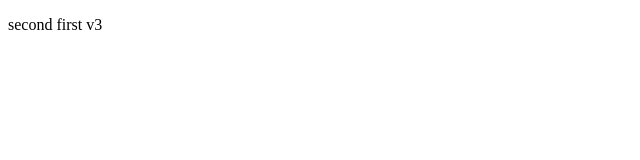
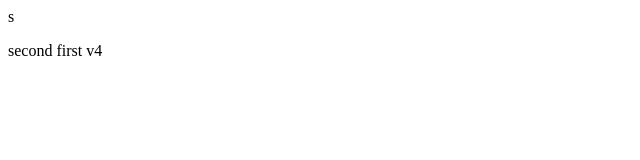
Before and after one commit to stylishajay74-ux/repo, a plain HTML site: page index1.html in a window 1280 px wide. Shown: the whole page, without its empty margins (0-640 px from the left). Drawn offline with Linux system fonts and the light colour scheme.

Commit message:
v4 of index1.html

```diff
--- a/index1.html
+++ b/index1.html
@@ -4,8 +4,8 @@
     <meta charset="UTF-8">
     <meta name="viewport" content="width=device-width, initial-scale=1.0">
     <title>Document</title>
-</head>
-<body>
-    <p>second first v3</p>
+</head
+<body>s
+    <p>second first v4</p>
 </body>
 </html>
```
